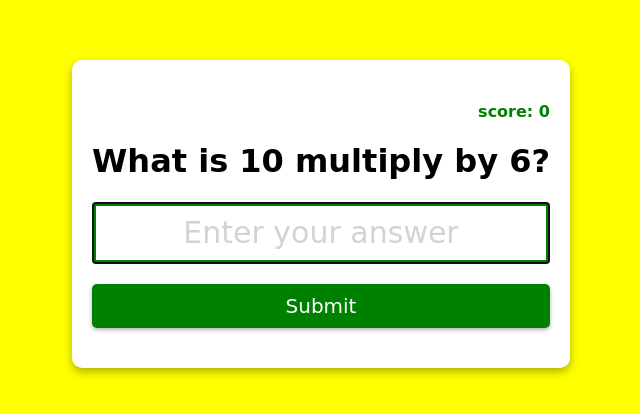
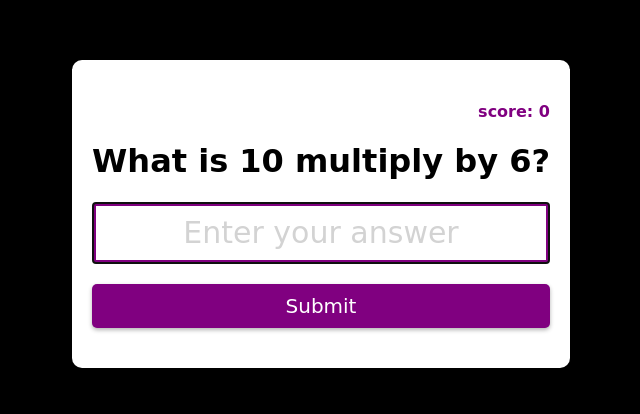
Before and after one commit to yunxin0118/test1, a plain HTML site: page index.html in a window 1280 px wide. Shown: the part 186-600 px from the top of the page, without its empty margins (319-959 px from the left). Drawn offline with Linux system fonts and the light colour scheme.

Commit message:
Update style.css

```diff
--- a/style.css
+++ b/style.css
@@ -5,7 +5,7 @@ body {
   height: 100vh;
   align-items: center;
   text-align: center;
-  background-color: yellow;
+  background-color: black;
   font-family: cursive;
 }
 
@@ -24,8 +24,8 @@ body {
   font-size: 30px;
   text-align: center;
   padding: 10px;
-  border: solid 4px green;
-  color: green;
+  border: solid 4px purple;
+  color: purple;
 }
 
 .input::placeholder {
@@ -34,7 +34,7 @@ body {
 }
 
 .btn {
-  background-color: green;
+  background-color: purple;
   color: white;
   border: none;
   display: block;
@@ -53,6 +53,6 @@ body {
 }
 
 .score {
-  color: green;
+  color: purple;
   text-align: right;
 }
```
